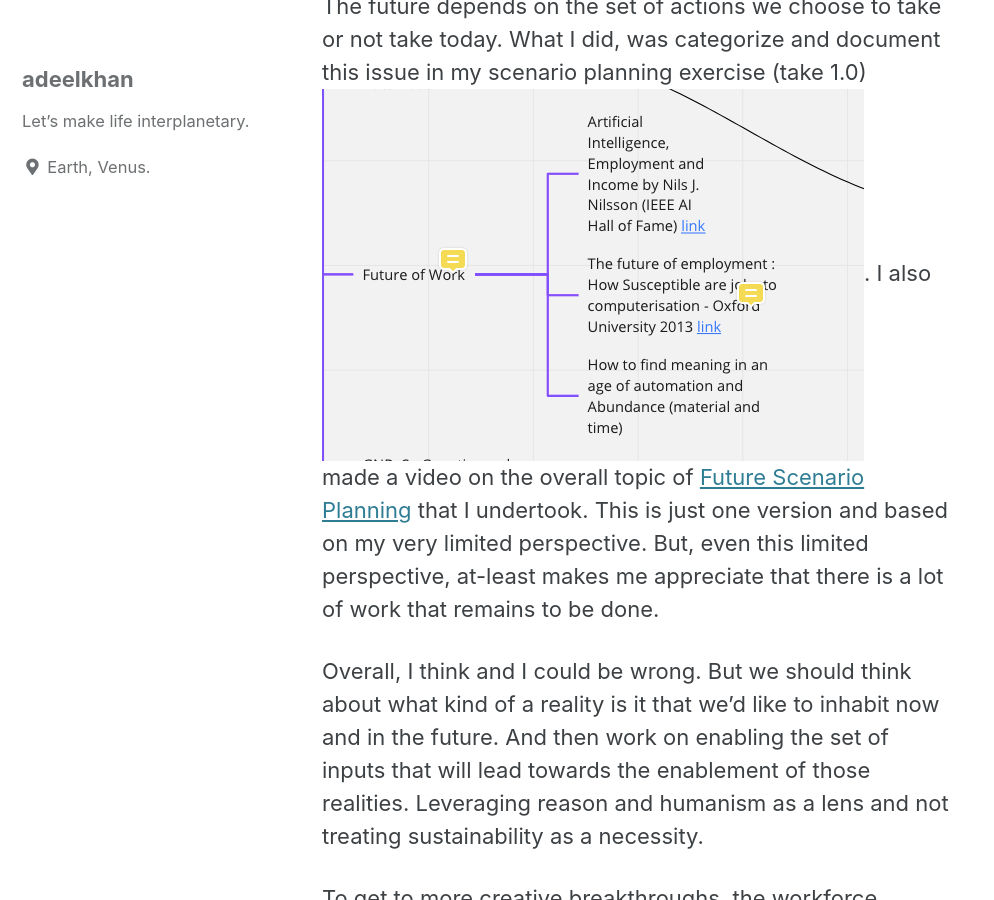
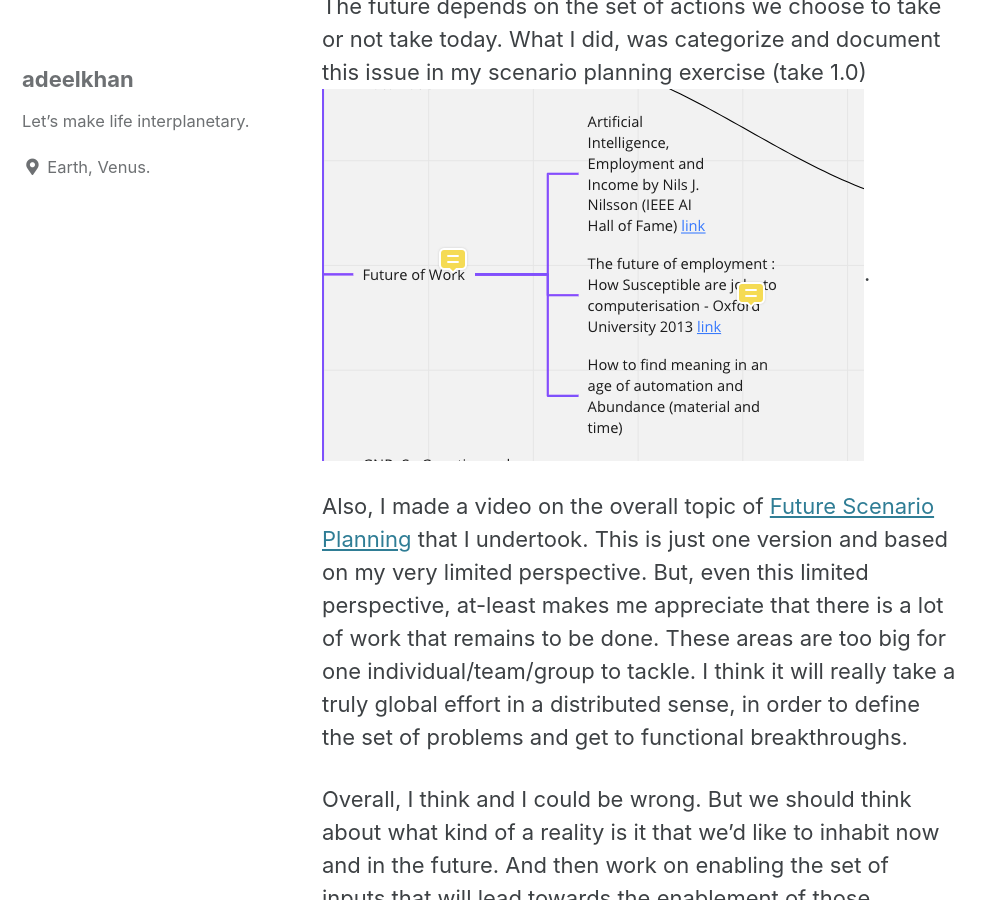
Before and after one commit to stellardreams/stellardreams.github.io, a Jekyll site: the page built from _posts/2020-09-29-White-space.md, in a window 1280 px wide and 900 px high, scrolled down 4005 px. Shown: the whole window, without its empty margins (0-994 px from the left). Built offline with Jekyll 4.4.1, drawn with Linux system fonts in a browser that asks for light colours; cached includes are drawn as plain includes.

Commit message:
Update 2020-09-29-White-space.md

```diff
--- a/_posts/2020-09-29-White-space.md
+++ b/_posts/2020-09-29-White-space.md
@@ -25,7 +25,9 @@ Going back to the inputs, I often take time off. During my time off, I do the fo
 Overall, the enablement of white space is a pivotal component of my overall well-being, wellness. As a life-long student, it contributes greatly towards my on-going learnings. It is something that nourishes my mind.
 
 I think that most of what we categorize as work, is going to get automated away in as little as 10 years. 15 years at the most. And I do not think that the net rate of new job creation is going to be on par, with regards to the number of jobs that are going to go the way of automation. This is a theme that keeps coming up and I think this is going to be an on-going theme now and in the future. I think this issue is tied in with the future of democracy, human rights and well-being. It's an actually an issue of investing in our future and the long-term thinking required in order to power a given set of realities. The future depends on the set of actions we choose to take or not take today. What I did, was categorize and document this issue in my scenario planning exercise (take 1.0)
-<img src="/assets/images/Future of work - Miro.png">. I also made a video on the overall topic of [Future Scenario Planning](https://youtu.be/4K7J2tCOwic) that I undertook. This is just one version and based on my very limited perspective. But, even this limited perspective, at-least makes me appreciate that there is a lot of work that remains to be done.
+<img src="/assets/images/Future of work - Miro.png">.
+
+Also, I made a video on the overall topic of [Future Scenario Planning](https://youtu.be/4K7J2tCOwic) that I undertook. This is just one version and based on my very limited perspective. But, even this limited perspective, at-least makes me appreciate that there is a lot of work that remains to be done. These areas are too big for one individual/team/group to tackle. I think it will really take a truly global effort in a distributed sense, in order to define the set of problems and get to functional breakthroughs.
 
 Overall, I think and I could be wrong. But we should think about what kind of a reality is it that we'd like to inhabit now and in the future. And then work on enabling the set of inputs that will lead towards the enablement of those realities. Leveraging reason and humanism as a lens and not treating sustainability as a necessity.
 
```
